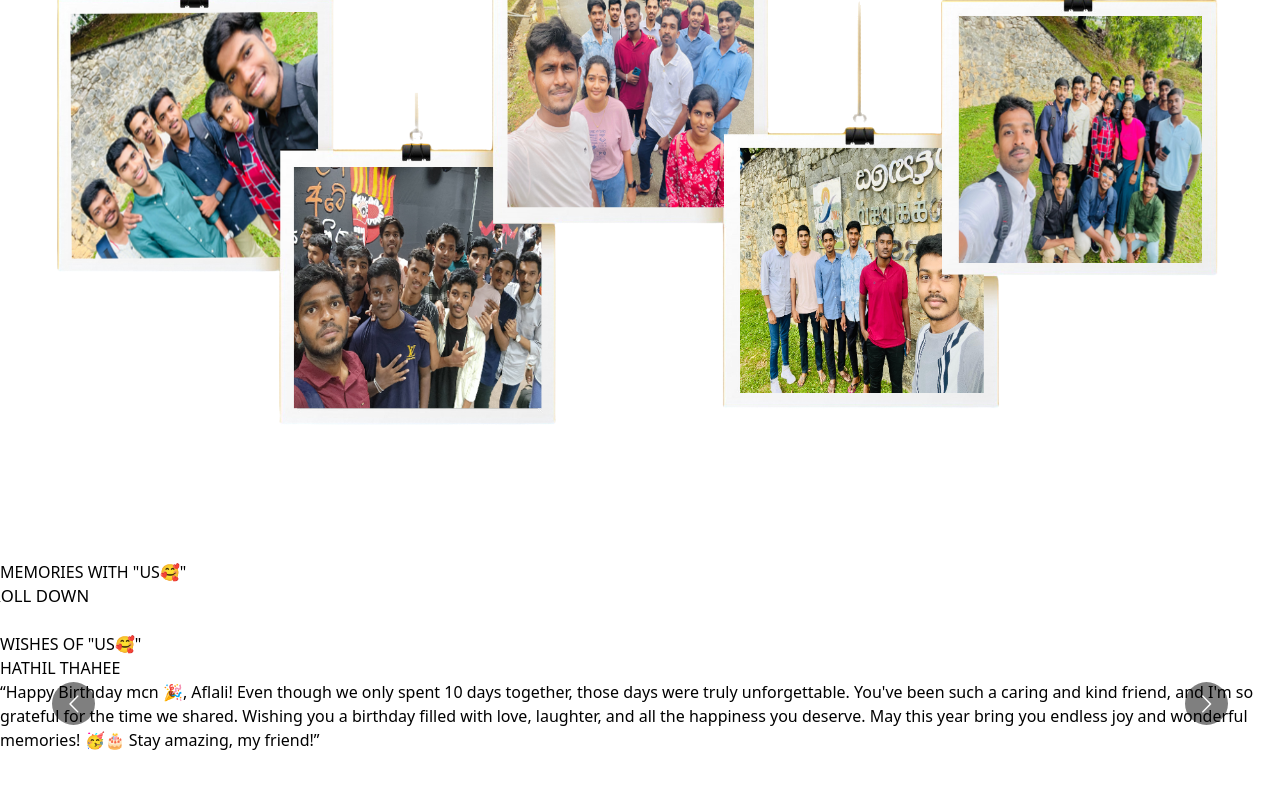
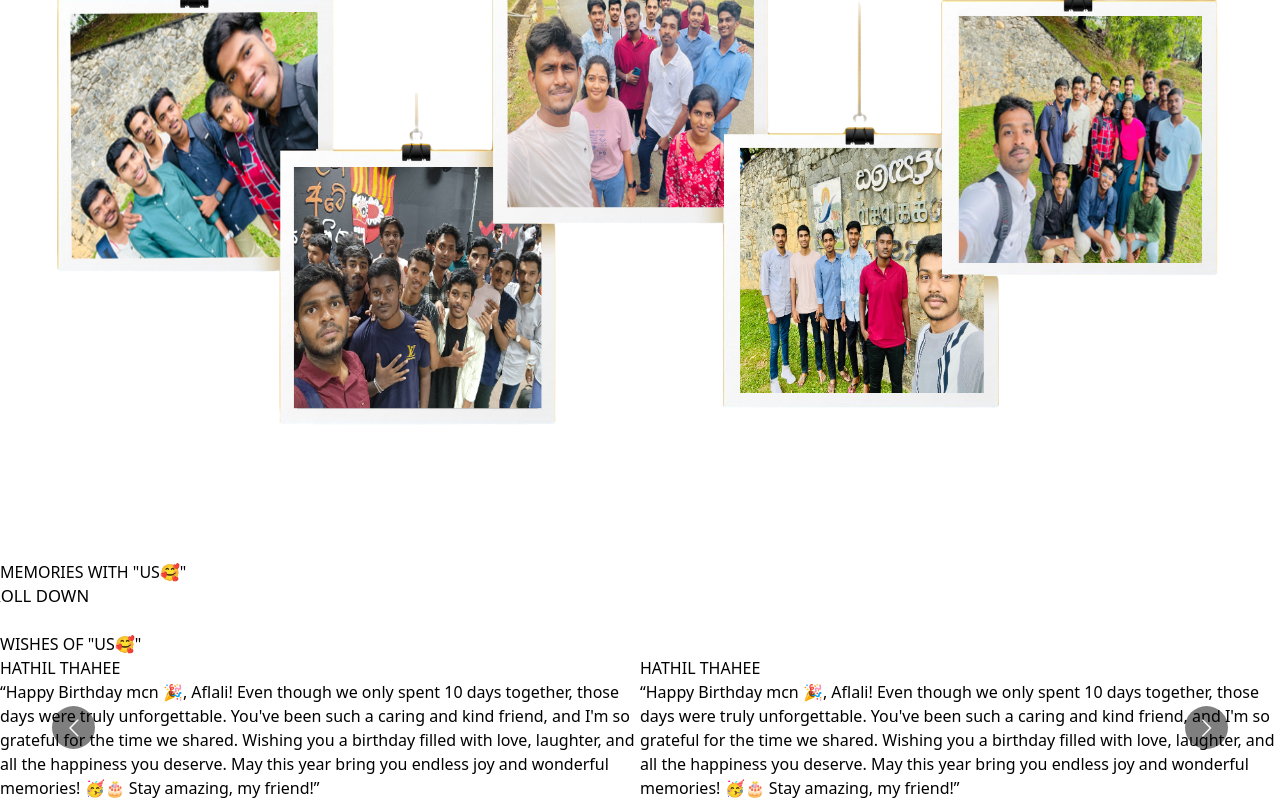
Before and after one commit to Thahee02/aflali-birthday, a React (Vite) app: page / in a window 1280 px wide. Shown: the part 267-1067 px from the top of the page. Before the commit the page ends 1019 px from the top, so only its background shows below. Built offline with nearby package versions, Linux system fonts and the light colour scheme.

Commit message:
fix: carousel

```diff
--- a/src/components/banners/banner3.jsx
+++ b/src/components/banners/banner3.jsx
@@ -7,7 +7,7 @@ const BannerSection3 = () => {
     const responsive = {
         abovexl: {
             breakpoint: { max: 4000, min: 1536 },
-            items: 3
+            items: 4
         },
         xl: {
             breakpoint: { max: 1536, min: 1280 },
@@ -15,11 +15,11 @@ const BannerSection3 = () => {
         },
         lg: {
             breakpoint: { max: 1280, min: 1024 },
-            items: 2
+            items: 3
         },
         md: {
             breakpoint: { max: 1024, min: 768 },
-            items: 1
+            items: 2
         },
         sm: {
             breakpoint: { max: 768, min: 0 },
@@ -31,8 +31,33 @@ const BannerSection3 = () => {
         <div className='bg-blue-950 pb-12'>
             <h1 className="text-center text-white text-4xl sm:text-5xl md:text-6xl lg:text-7xl font-bold py-8 z-10">WISHES OF "US🥰"</h1>
             <div className='w-full flex justify-center items-center mt-10'>
-                <Carousel responsive={responsive} infinite={true}  centerMode={false} autoPlay={true} autoPlaySpeed={7500} transitionDuration={1000} className='px-5'>
-                    <div className='w-96  border-2 rounded-xl text-white flex flex-col items-center py-5 px-4'>
+                <Carousel responsive={responsive} infinite={true}  centerMode={false} autoPlay={true} autoPlaySpeed={7500} transitionDuration={1000} className='max-lg:px-14 max-xl:px-4 px-12'>
+                    <div className='w-80  border-2 rounded-xl text-white flex flex-col items-center py-5 px-4'>
+                        <div className='w-20 h-20 rounded-full bg-center bg-cover shrink-0' style={{backgroundImage: 'url(' + ThaheeImage + ')'}}></div>
+                        <h1 className='font-bold my-3 text-yellow-400'>HATHIL THAHEE</h1>
+                        <q className='text-gray-400 text-center text-sm bg-black p-2 rounded'>Happy Birthday mcn 🎉, Aflali! Even though we only spent 10 days together, those days were truly unforgettable. You&apos;ve been such a caring and kind friend, and I&apos;m so grateful for the time we shared. Wishing you a birthday filled with love, laughter, and all the happiness you deserve. May this year bring you endless joy and wonderful memories! 🥳🎂 Stay amazing, my friend!</q>
+                    </div>
+                    <div className='w-80  border-2 rounded-xl text-white flex flex-col items-center py-5 px-4'>
+                        <div className='w-20 h-20 rounded-full bg-center bg-cover shrink-0' style={{backgroundImage: 'url(' + ThaheeImage + ')'}}></div>
+                        <h1 className='font-bold my-3 text-yellow-400'>HATHIL THAHEE</h1>
+                        <q className='text-gray-300 text-center text-sm'>Happy Birthday mcn 🎉, Aflali! Even though we only spent 10 days together, those days were truly unforgettable. You&apos;ve been such a caring and kind friend, and I&apos;m so grateful for the time we shared. Wishing you a birthday filled with love, laughter, and all the happiness you deserve. May this year bring you endless joy and wonderful memories! 🥳🎂 Stay amazing, my friend!</q>
+                    </div>
+                    <div className='w-80  border-2 rounded-xl text-white flex flex-col items-center py-5 px-4'>
+                        <div className='w-20 h-20 rounded-full bg-center bg-cover shrink-0' style={{backgroundImage: 'url(' + ThaheeImage + ')'}}></div>
+                        <h1 className='font-bold my-3 text-yellow-400'>HATHIL THAHEE</h1>
+                        <q className='text-gray-300 text-center text-sm'>Happy Birthday mcn 🎉, Aflali! Even though we only spent 10 days together, those days were truly unforgettable. You&apos;ve been such a caring and kind friend, and I&apos;m so grateful for the time we shared. Wishing you a birthday filled with love, laughter, and all the happiness you deserve. May this year bring you endless joy and wonderful memories! 🥳🎂 Stay amazing, my friend!</q>
+                    </div>
+                    <div className='w-80  border-2 rounded-xl text-white flex flex-col items-center py-5 px-4'>
+                        <div className='w-20 h-20 rounded-full bg-center bg-cover shrink-0' style={{backgroundImage: 'url(' + ThaheeImage + ')'}}></div>
+                        <h1 className='font-bold my-3 text-yellow-400'>HATHIL THAHEE</h1>
+                        <q className='text-gray-300 text-center text-sm'>Happy Birthday mcn 🎉, Aflali! Even though we only spent 10 days together, those days were truly unforgettable. You&apos;ve been such a caring and kind friend, and I&apos;m so grateful for the time we shared. Wishing you a birthday filled with love, laughter, and all the happiness you deserve. May this year bring you endless joy and wonderful memories! 🥳🎂 Stay amazing, my friend!</q>
+                    </div>
+                    <div className='w-80  border-2 rounded-xl text-white flex flex-col items-center py-5 px-4'>
+                        <div className='w-20 h-20 rounded-full bg-center bg-cover shrink-0' style={{backgroundImage: 'url(' + ThaheeImage + ')'}}></div>
+                        <h1 className='font-bold my-3 text-yellow-400'>HATHIL THAHEE</h1>
+                        <q className='text-gray-300 text-center text-sm'>Happy Birthday mcn 🎉, Aflali! Even though we only spent 10 days together, those days were truly unforgettable. You&apos;ve been such a caring and kind friend, and I&apos;m so grateful for the time we shared. Wishing you a birthday filled with love, laughter, and all the happiness you deserve. May this year bring you endless joy and wonderful memories! 🥳🎂 Stay amazing, my friend!</q>
+                    </div>
+                    <div className='w-80  border-2 rounded-xl text-white flex flex-col items-center py-5 px-4'>
                         <div className='w-20 h-20 rounded-full bg-center bg-cover shrink-0' style={{backgroundImage: 'url(' + ThaheeImage + ')'}}></div>
                         <h1 className='font-bold my-3 text-yellow-400'>HATHIL THAHEE</h1>
                         <q className='text-gray-300 text-center text-sm'>Happy Birthday mcn 🎉, Aflali! Even though we only spent 10 days together, those days were truly unforgettable. You&apos;ve been such a caring and kind friend, and I&apos;m so grateful for the time we shared. Wishing you a birthday filled with love, laughter, and all the happiness you deserve. May this year bring you endless joy and wonderful memories! 🥳🎂 Stay amazing, my friend!</q>
```
